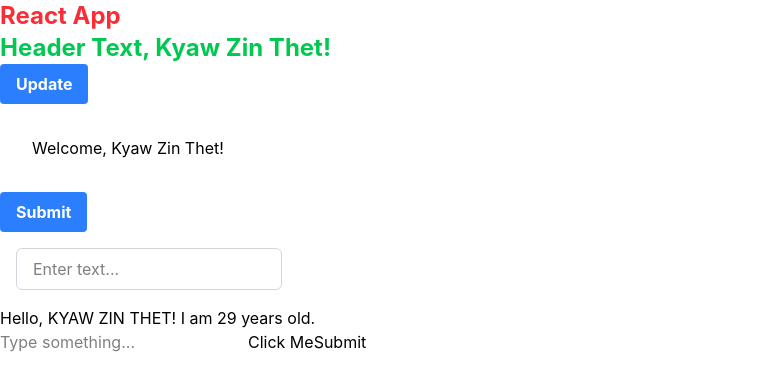
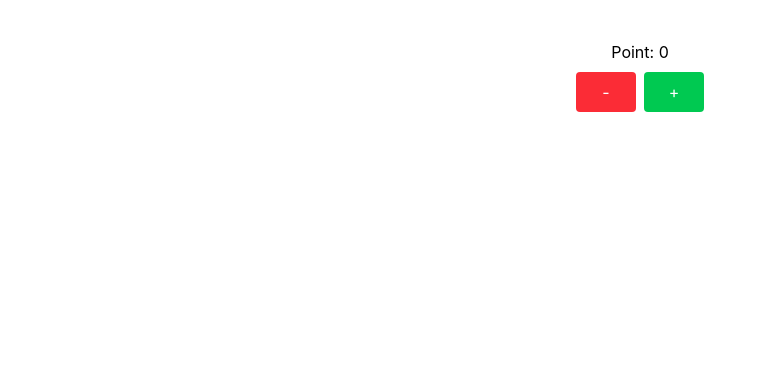
Before and after one commit to kyawzinthetgithub/react-tuto, a React (Vite) app: page / in a window 1280 px wide. Shown: the top 390 px of the page, without its empty margins (0-767 px from the left). Built offline with nearby package versions, Linux system fonts and the light colour scheme.

Commit message:
react state

```diff
--- a/src/App.tsx
+++ b/src/App.tsx
@@ -1,20 +1,10 @@
-import Header from './components/Header';
-import Input from './components/Input';
-import TestForm from './components/testForm';
+import Statetest from "./components/Statetest"
 
 function App() {
-  const name = "Kyaw Zin Thet";
 
   return (
     <>
-      <Header username={name} />
-
-      <Input />
-      <div>
-        <h1>Hello, {name.toUpperCase()}! I am {25+4} years old.</h1>
-      </div>
-
-      <TestForm />
+      <Statetest />
     </>
   )
 }
--- /dev/null
+++ b/src/components/Statetest.tsx
@@ -0,0 +1,39 @@
+import { useState } from "react";
+
+function Statetest() {
+    const [point, setPoint] = useState(0);
+
+    const increasePoint = () => {
+        setPoint((prev) => {
+            return prev + 1;
+        });
+    };
+
+    const decreasePoint = () => {
+        if (point === 0) return;
+        setPoint(point - 1);
+    };
+
+    return (
+        <div className="flex flex-col justify-center items-center mt-10">
+            <h2>Point: {point}</h2>
+
+            <div className="flex justify-start items-center gap-2 mt-2">
+                <button
+                    className="rounded bg-red-500 text-white w-[60px] h-[40px] cursor-pointer"
+                    onClick={decreasePoint}
+                >
+                    -
+                </button>
+                <button
+                    className="rounded bg-green-500 text-white w-[60px] h-[40px] cursor-pointer"
+                    onClick={increasePoint}
+                >
+                    +
+                </button>
+            </div>
+        </div>
+    );
+}
+
+export default Statetest;
```
Also changed, not shown: src/components/Button.tsx (+4 -4 lines).
